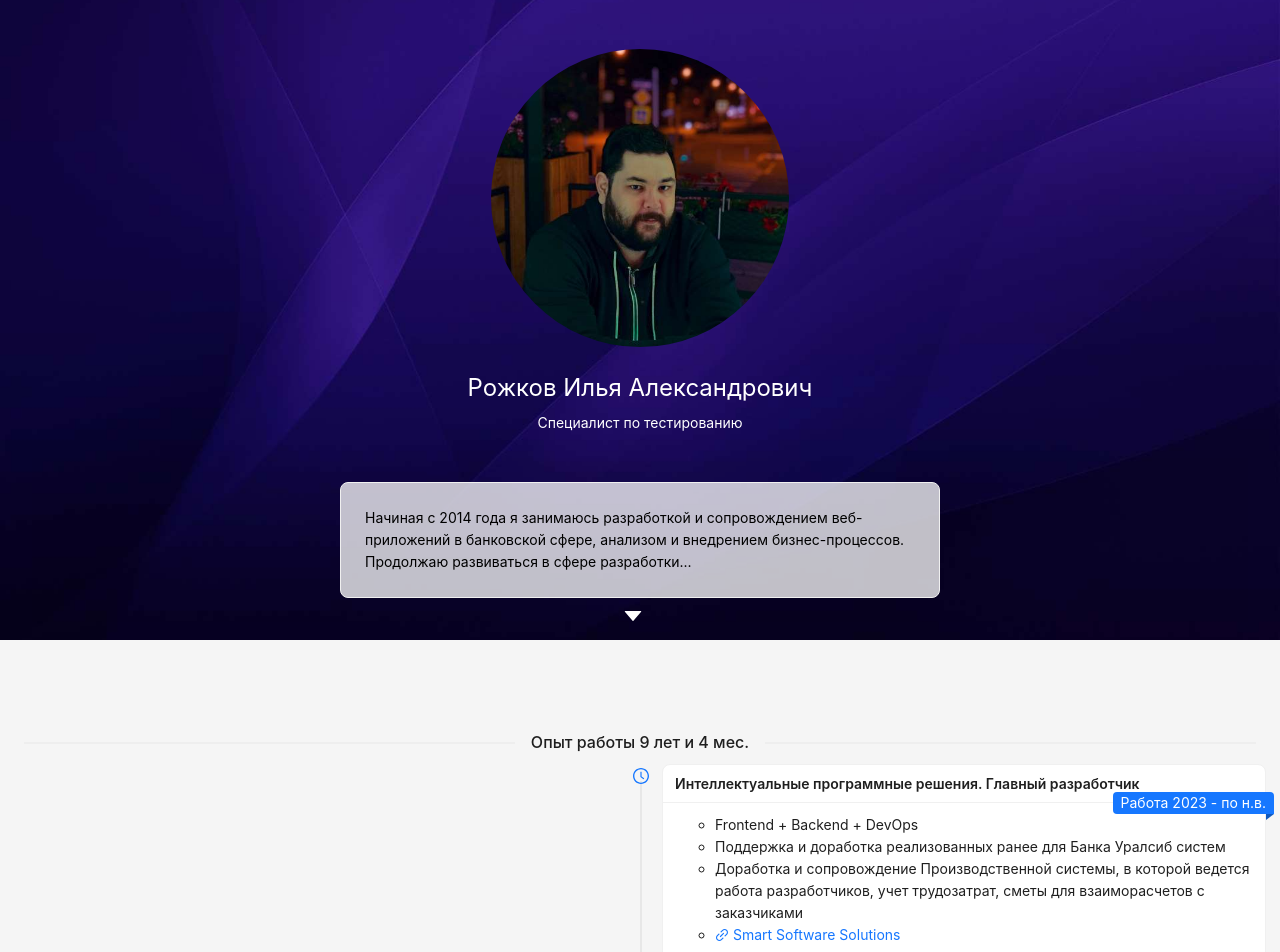
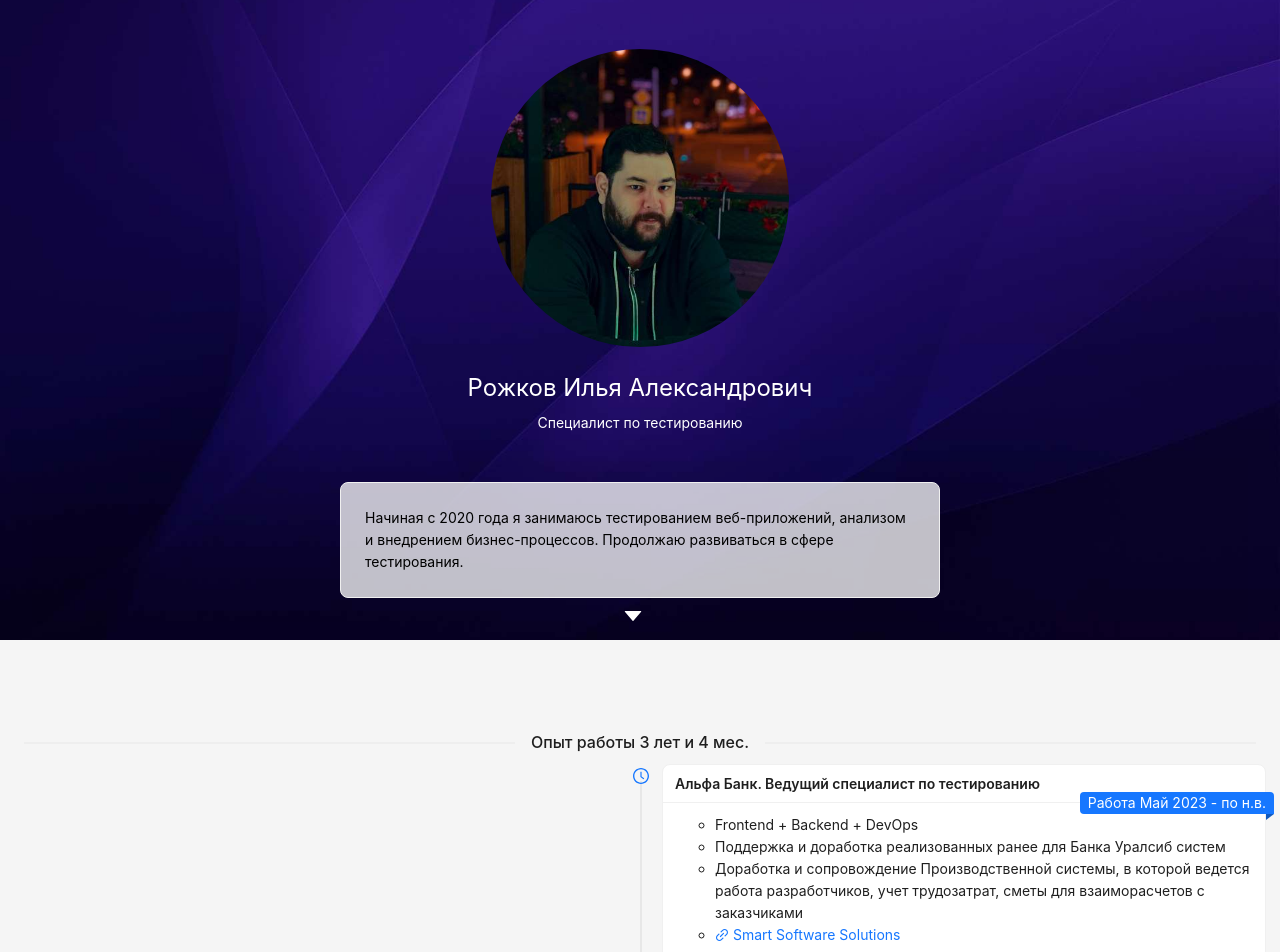
Before and after one commit to hotcream/about, a Vue app: page / in a window 1280 px wide. Shown: the top 952 px of the page. Built offline with nearby package versions, Linux system fonts and the light colour scheme.

Commit message:
изменил даты

```diff
--- a/src/config.ts
+++ b/src/config.ts
@@ -26,16 +26,16 @@ export type ConfigType = {
   hobbies: ContactType[]
 }
 export default {
-  start: new Date(2014,5,1),
+  start: new Date(2020,5,1),
   name: 'Рожков Илья Александрович',
   jobtitle: 'Специалист по тестированию',
-  description: 'Начиная с 2014 года я занимаюсь разработкой и сопровождением веб-приложений в банковской сфере, анализом и внедрением бизнес-процессов. Продолжаю развиваться в сфере разработки...',
+  description: 'Начиная с 2020 года я занимаюсь тестированием веб-приложений, анализом и внедрением бизнес-процессов. Продолжаю развиваться в сфере тестирования.',
   experience: [
     {
       "type": "job",
-      "period": "2023 - по н.в.",
-      "сompany": "Интеллектуальные программные решения",
-      "title": "Главный разработчик",
+      "period": "Май 2023 - по н.в.",
+      "сompany": "Альфа Банк",
+      "title": "Ведущий специалист по тестированию",
       "responsibilities": [
         "Frontend + Backend + DevOps",
         "Поддержка и доработка реализованных ранее для Банка Уралсиб систем",
```
